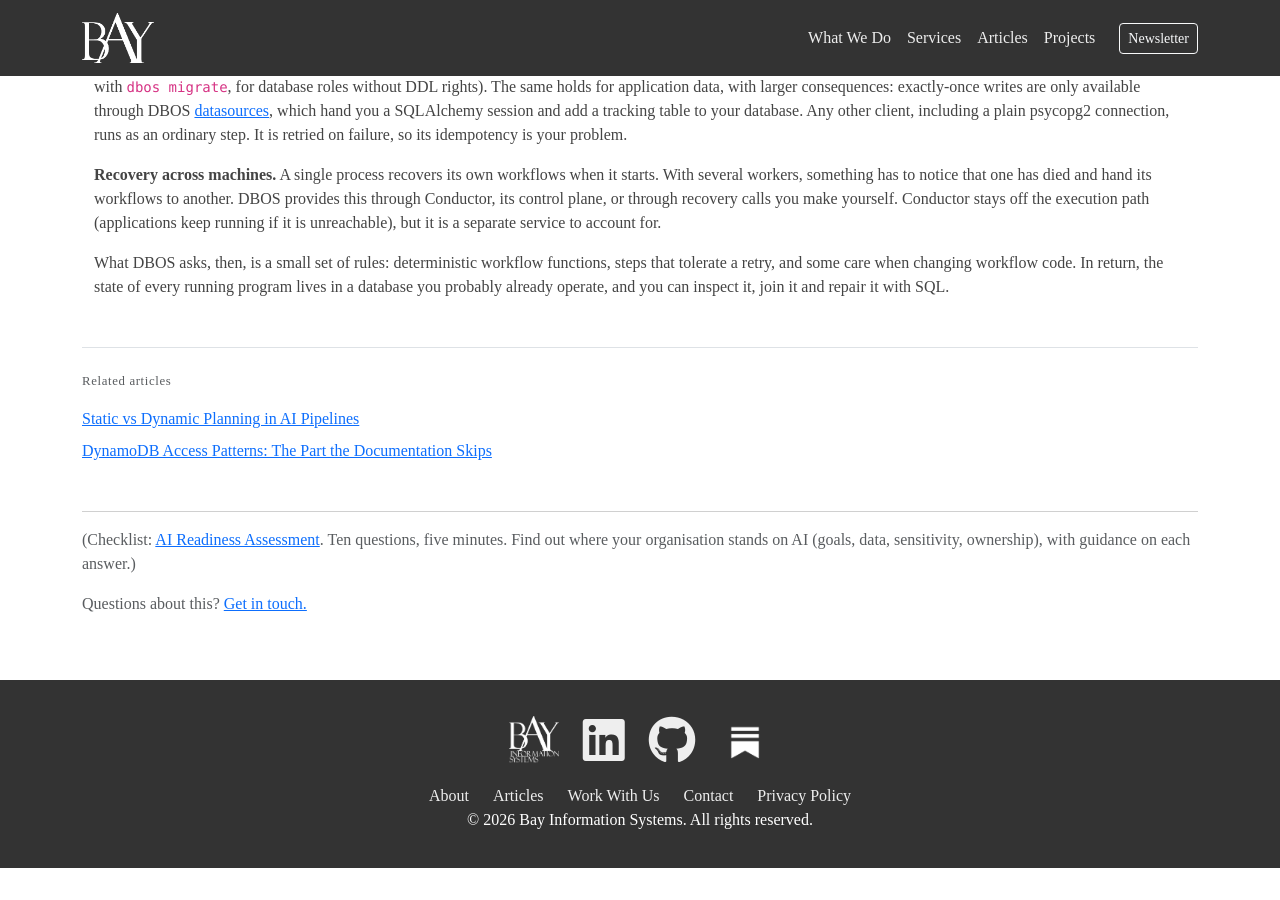
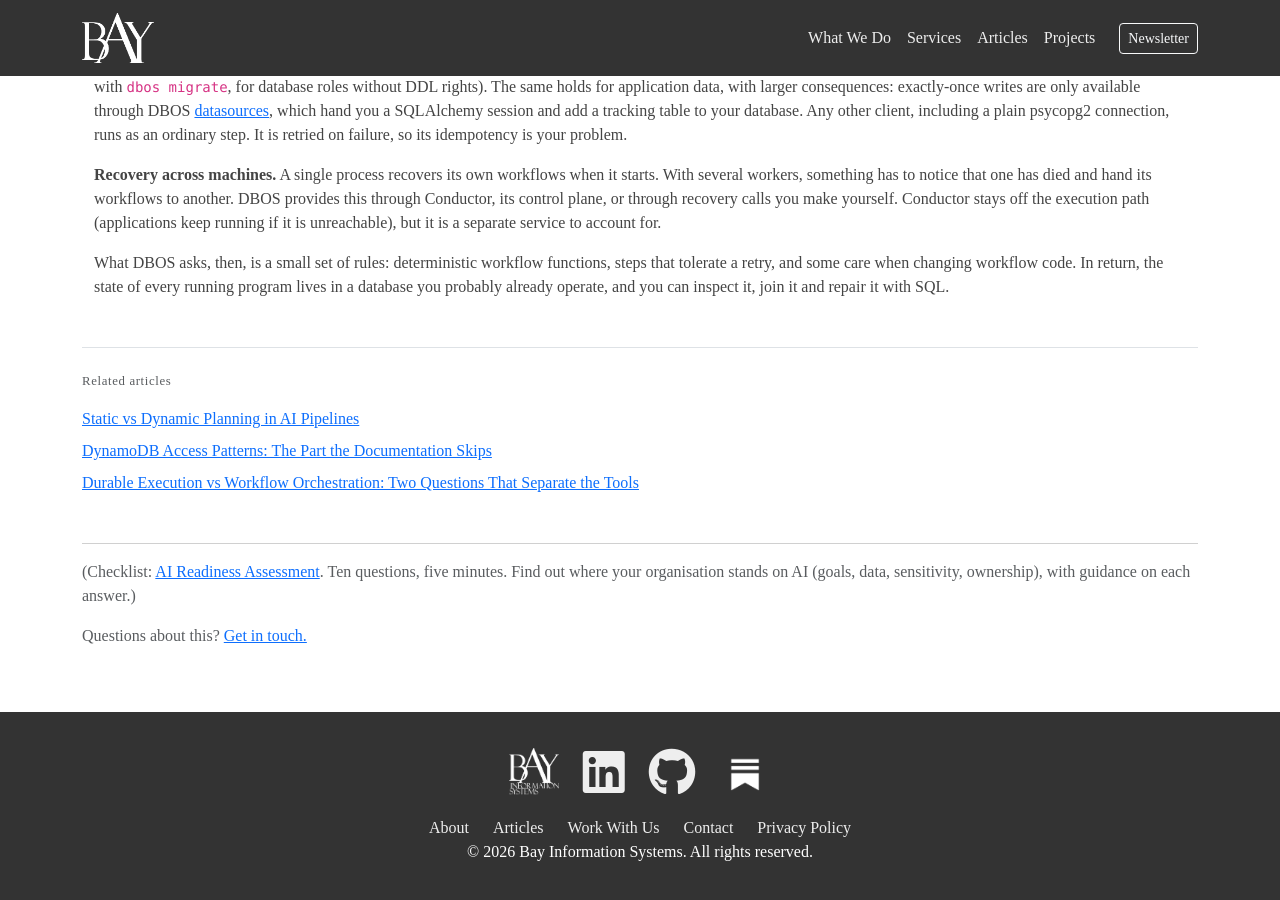
Before and after one commit to bayinfosys/bayinfosys.github.io, a Jekyll site: the page built from _posts/2026-01-01-112-dbos.md, in a window 1280 px wide and 900 px high, scrolled down 4503 px. Built offline with Jekyll 4.4.1, drawn with Linux system fonts in a browser that asks for light colours; before the commit the page ends 5371 px from its top, so only the background shows below that; some of the changed lines change nothing that is shown.

Commit message:
fix: dbos related work links

```diff
--- a/_posts/2026-01-01-112-dbos.md
+++ b/_posts/2026-01-01-112-dbos.md
@@ -11,7 +11,7 @@ related:
   - 101-what-are-agents
   - 44-static-vs-dynamic-planning
   - 51-dynawrap
-  - 112-durable-execution
+  - 113-durable-execution
 ---
 
 # What Is DBOS? Durable Python Workflows Stored in Postgres
```
